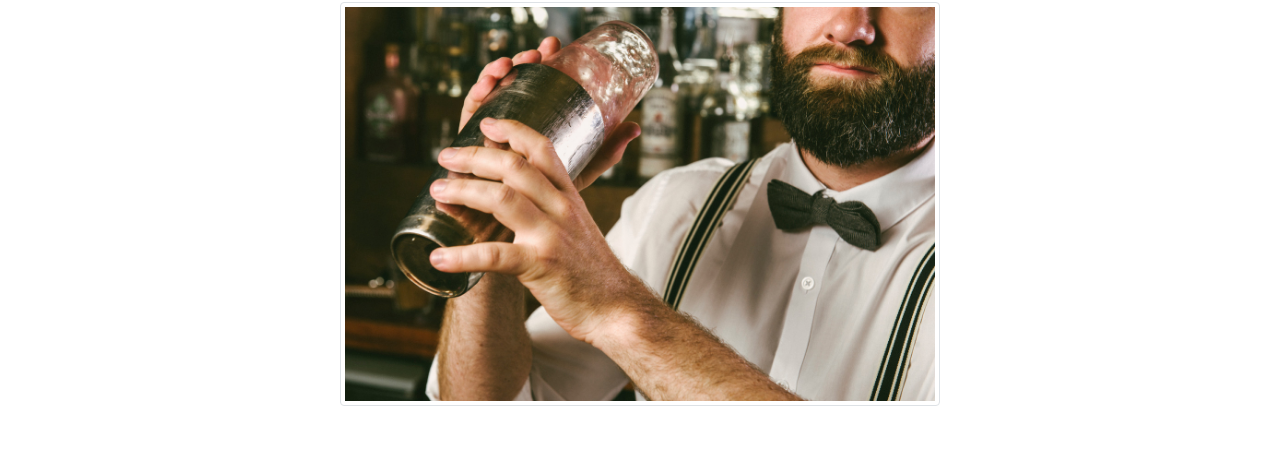
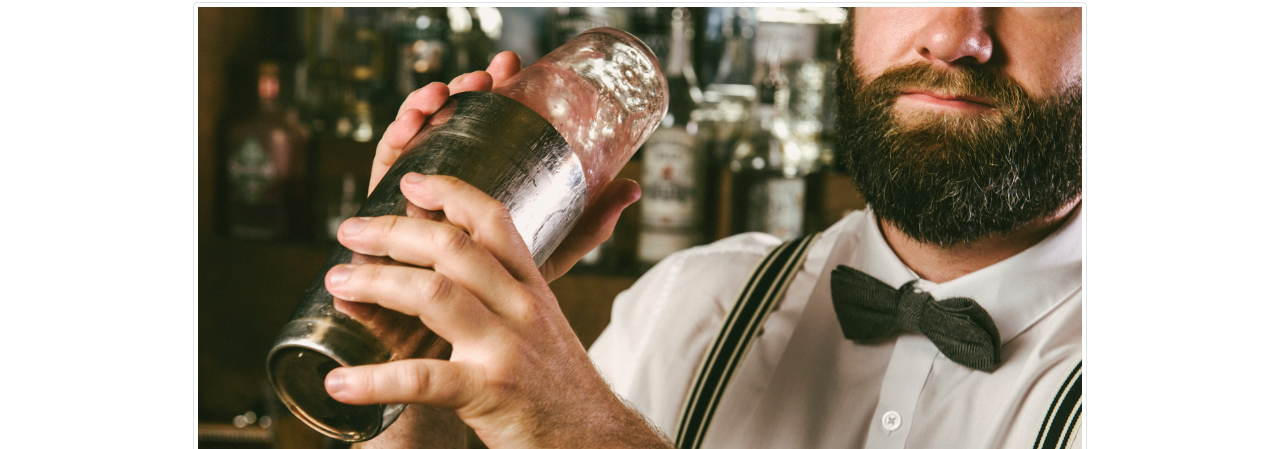
Before and after one commit to no44a/bartender.ing, a website: page pages/sobre-nosotros.html in a window 1280 px wide. Shown: the part 237-686 px from the top of the page. Drawn offline with nearby package versions, Linux system fonts and the light colour scheme.

Commit message:
Update sobre-nosotros.html

```diff
--- a/pages/sobre-nosotros.html
+++ b/pages/sobre-nosotros.html
@@ -33,7 +33,7 @@
   <div class="container-fluid text-center my-5">
     <h1>La historia de Bartender.ing</h1>
     <div class="d-flex justify-content-center">
-      <img src="../imgs/fondosobre.jpg" alt="Bartender mezclando trago" class="img-fluid img-thumbnail" style="max-width: 600px; max-height: 600px;">
+      <img src="../imgs/fondosobre.jpg" alt="Bartender mezclando trago" class="img-fluid img-thumbnail" style="max-width: 100%; max-height: 600px;">
     </div>
   </div>
 
```
